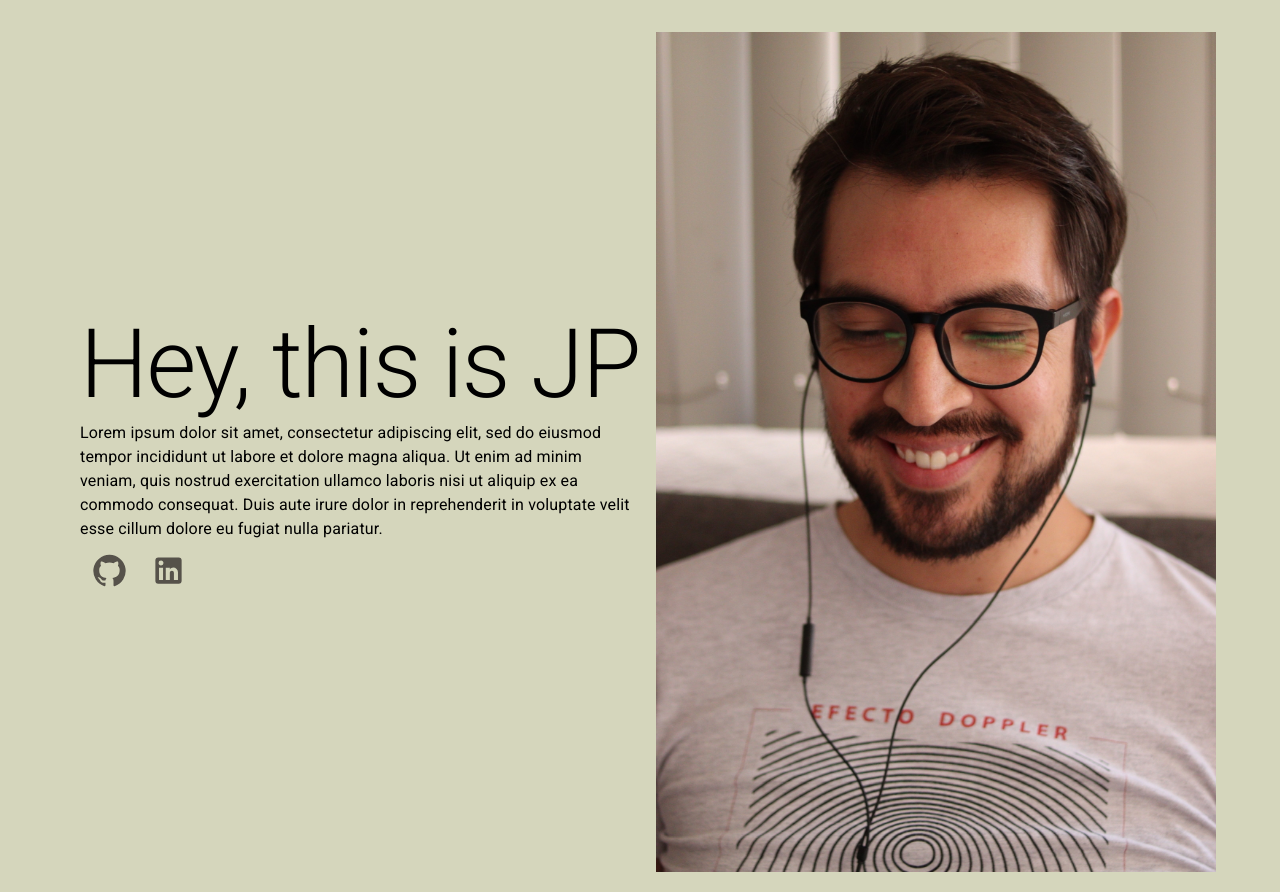
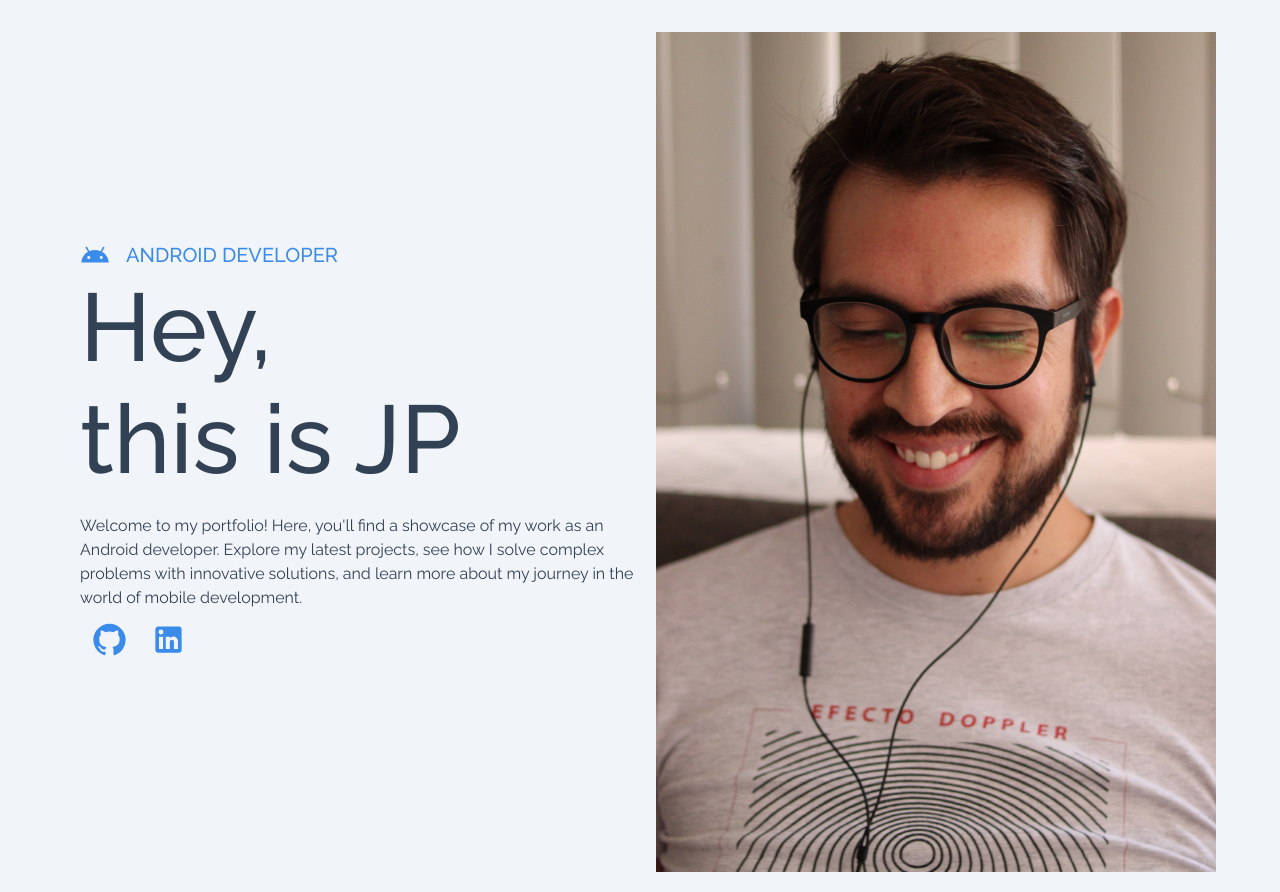
Before and after one commit to jxpx91/jxpx91.github.io, a React (Create React App) app: page / in a window 1280 px wide. Built offline with nearby package versions, Linux system fonts and the light colour scheme.

Commit message:
Set initial design
Signed-off-by: Juan Pablo <pablo.delgado@michelada.io>

```diff
--- a/package.json
+++ b/package.json
@@ -6,9 +6,10 @@
   "dependencies": {
     "@emotion/react": "^11.11.4",
     "@emotion/styled": "^11.11.5",
+    "@fontsource/raleway": "^5.0.19",
     "@fontsource/roboto": "^5.0.13",
     "@mui/icons-material": "^5.15.17",
-    "@mui/material": "^5.15.17",
+    "@mui/material": "^5.15.18",
     "@testing-library/jest-dom": "^5.14.1",
     "@testing-library/react": "^13.0.0",
     "@testing-library/user-event": "^13.2.1",
--- a/public/index.html
+++ b/public/index.html
@@ -10,6 +10,7 @@
       content="Juan Pablo´s portfolio"
     >
 
+    <link rel="stylesheet" href="https://fonts.googleapis.com/css2?family=Raleway:ital,wght@0,100..900;1,100..900&display=swap" />
     <link rel="apple-touch-icon" href="%PUBLIC_URL%/logo192.png" />
     <!--
       manifest.json provides metadata used when your web app is installed on a
--- a/src/App.css
+++ b/src/App.css
@@ -1,8 +1,8 @@
 :root {
-  --primary: #56524a;
-  --secondary: #bcbaa4;
+  --primary: #3B8BEB;
+  --secondary: #3B8BEB;
   --light: #cccab5;
-  --background: #d5d6bc;
-  --black: #0f0e0c;
-  --grey: #282626;
+  --background: #F1F5F9;
+  --black: #191c20;
+  --grey: #74777f;
 }
--- a/src/Main.tsx
+++ b/src/Main.tsx
@@ -3,20 +3,31 @@ import jp from './assets/images/jp.JPG';
 import './App.css';
 import { Box, Container, Grid, Typography } from '@mui/material';
 import { IconButton } from '@mui/material';
+import AndroidIcon from '@mui/icons-material/Android';
 import GitHubIcon from '@mui/icons-material/GitHub';
 import LinkedInIcon from '@mui/icons-material/LinkedIn';
+import { ThemeProvider } from '@mui/material/styles';
+import theme from './theme';
 
 const Main = (): ReactElement => {
   return (
-    <Box sx={{ backgroundColor: 'var(--background)', minHeight: '100vh' }}>
+    <ThemeProvider theme={theme}>
+      <Box style={{ fontFamily: 'Raleway' }} sx={{ backgroundColor: 'var(--background)', minHeight: '100vh' }}>
         <Container sx={{ display: 'flex', justifyContent: 'center' }}>
           <Grid container spacing={2} sx={{ margin: '1rem 0' }}>
             <Grid item xs={12} md={6} sx={{ display: 'flex', flexDirection: 'column', justifyContent: 'center' }}>
+              <Box display="flex" alignItems="center">
+                <AndroidIcon sx={{ fontSize: 30, color: 'var(--secondary)', marginRight: 2 }} />
+                <Typography variant="h6" style={{color: theme.palette.secondary.main, fontWeight: 500}}>
+                  ANDROID DEVELOPER
+                </Typography>
+              </Box>
               <Typography variant="h1">
-              Hey, this is JP
+                Hey,<br />this is JP
               </Typography>
+              <br />
               <Typography variant="body1">
-              Lorem ipsum dolor sit amet, consectetur adipiscing elit, sed do eiusmod tempor incididunt ut labore et dolore magna aliqua. Ut enim ad minim veniam, quis nostrud exercitation ullamco laboris nisi ut aliquip ex ea commodo consequat. Duis aute irure dolor in reprehenderit in voluptate velit esse cillum dolore eu fugiat nulla pariatur.
+              Welcome to my portfolio! Here, you'll find a showcase of my work as an Android developer. Explore my latest projects, see how I solve complex problems with innovative solutions, and learn more about my journey in the world of mobile development.
               </Typography>
               <Box>
                 <IconButton
@@ -45,6 +56,7 @@ const Main = (): ReactElement => {
           </Grid>
         </Container>
       </Box>
+    </ThemeProvider>
   );
 }
 
--- a/src/index.css
+++ b/src/index.css
@@ -1,6 +1,6 @@
 body {
   margin: 0;
-  font-family: -apple-system, BlinkMacSystemFont, 'Segoe UI', 'Roboto', 'Oxygen',
+  font-family: -apple-system, BlinkMacSystemFont, 'Segoe UI', 'Raleway', 'Roboto', 'Oxygen',
     'Ubuntu', 'Cantarell', 'Fira Sans', 'Droid Sans', 'Helvetica Neue',
     sans-serif;
   -webkit-font-smoothing: antialiased;
--- /dev/null
+++ b/src/theme.js
@@ -0,0 +1,24 @@
+import { createTheme } from '@mui/material/styles';
+
+const theme = createTheme({
+    palette: {
+        primary: {
+            main: '#3B8BEB',
+        },
+        secondary: {
+          main: '#3B8BEB',
+        },
+    },
+    typography: {
+      fontFamily: 'Raleway, Arial, sans-serif',
+      h1: {
+        fontWeight: 500,
+        color: '#334155',
+      },
+      body1: {
+        color: '#334155',
+      },
+    },
+  });
+
+export default theme;
```
Also changed, not shown: src/index.tsx (+4 -4 lines), 2 other files (tests, documents, lock files or other folders). Lines whose indentation alone changed are shown as unchanged.
